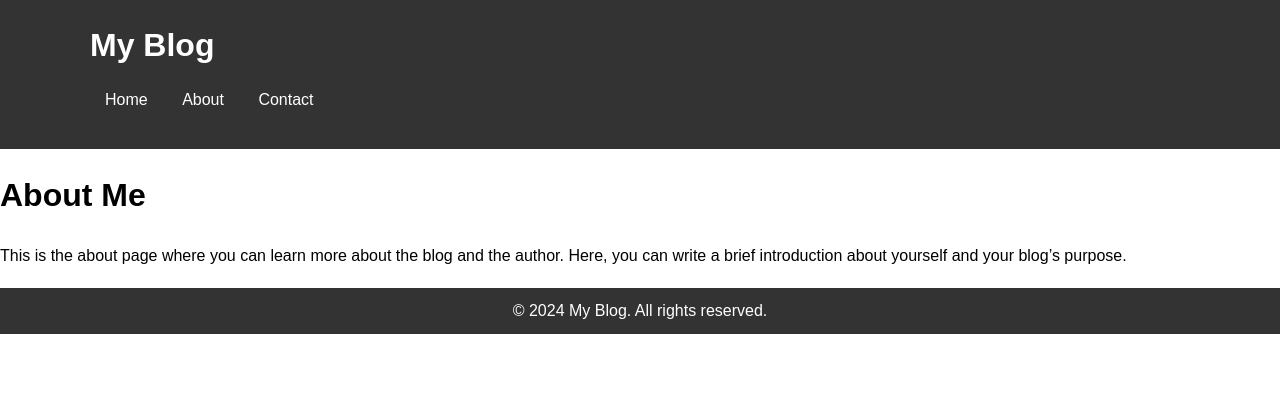
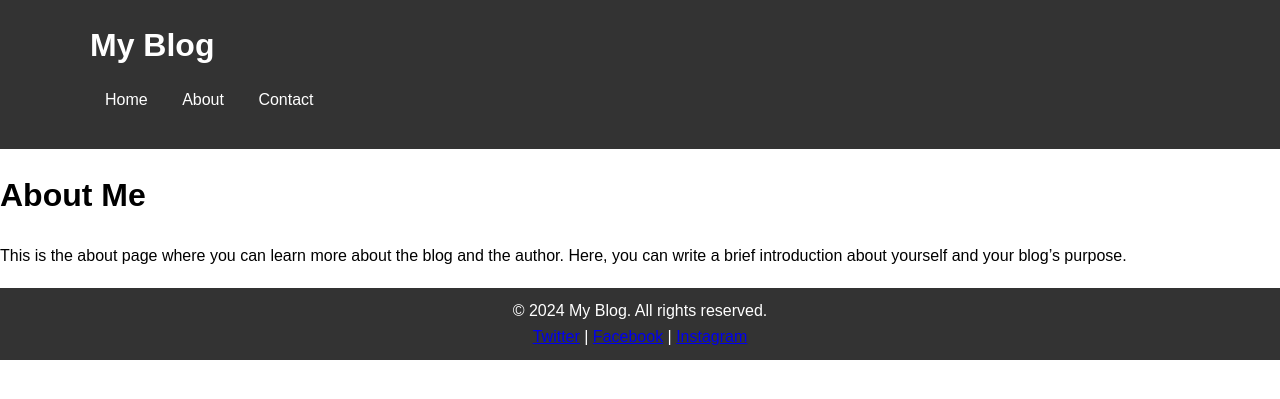
Before and after one commit to m-cochran/Randomerr, a Jekyll site: the page built from about.md, in a window 1280 px wide. Shown: the top 399 px of the page. Built offline with Jekyll 4.4.1, drawn with Linux system fonts in a browser that asks for light colours.

Commit message:
Update footer.html

```diff
--- a/_includes/footer.html
+++ b/_includes/footer.html
@@ -1,5 +1,10 @@
 <footer>
   <div class="container">
     <p>&copy; {{ site.time | date: "%Y" }} {{ site.title }}. All rights reserved.</p>
+    <div class="social">
+      <a href="https://twitter.com/yourhandle" target="_blank">Twitter</a> |
+      <a href="https://facebook.com/yourpage" target="_blank">Facebook</a> |
+      <a href="https://instagram.com/yourhandle" target="_blank">Instagram</a>
+    </div>
   </div>
 </footer>
```
